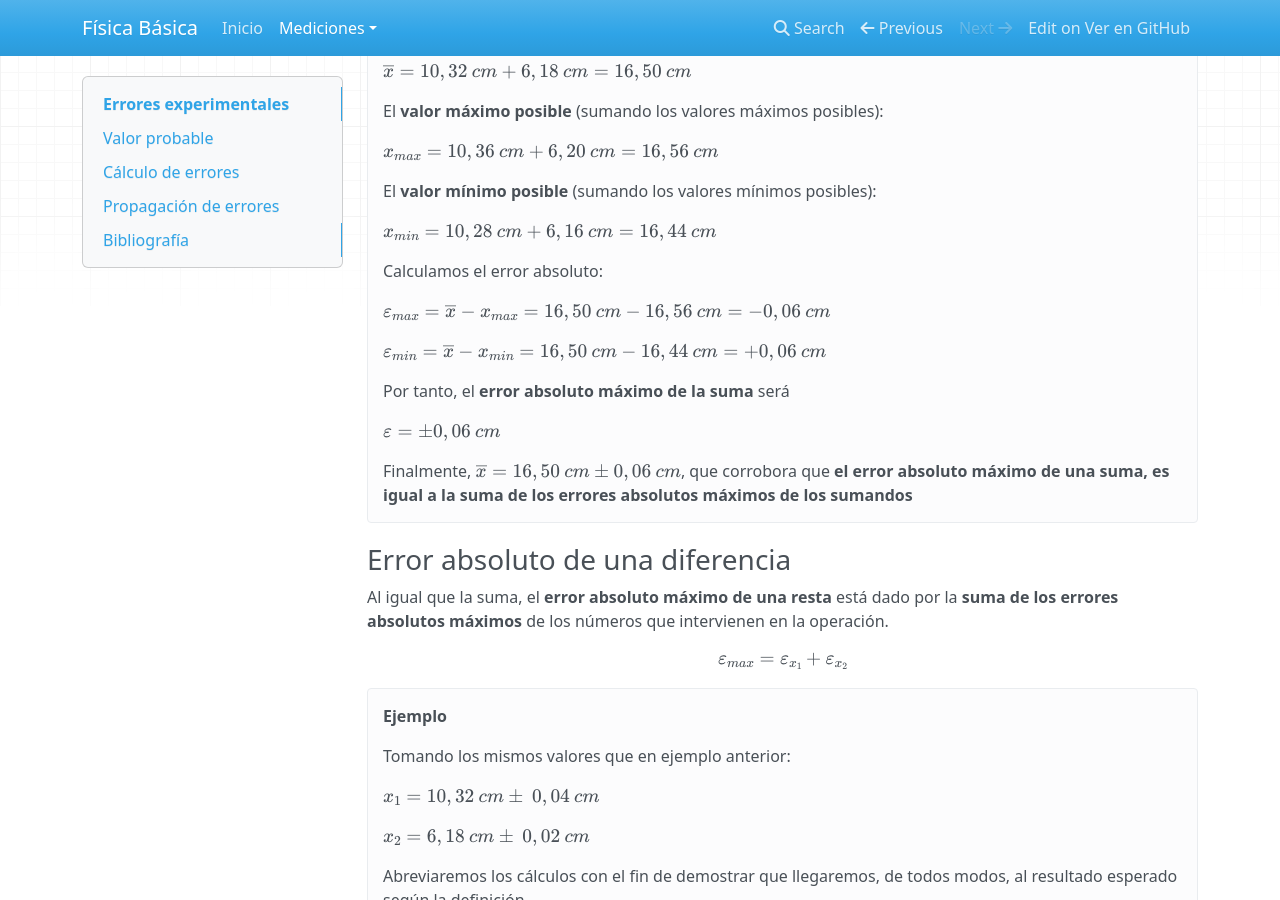
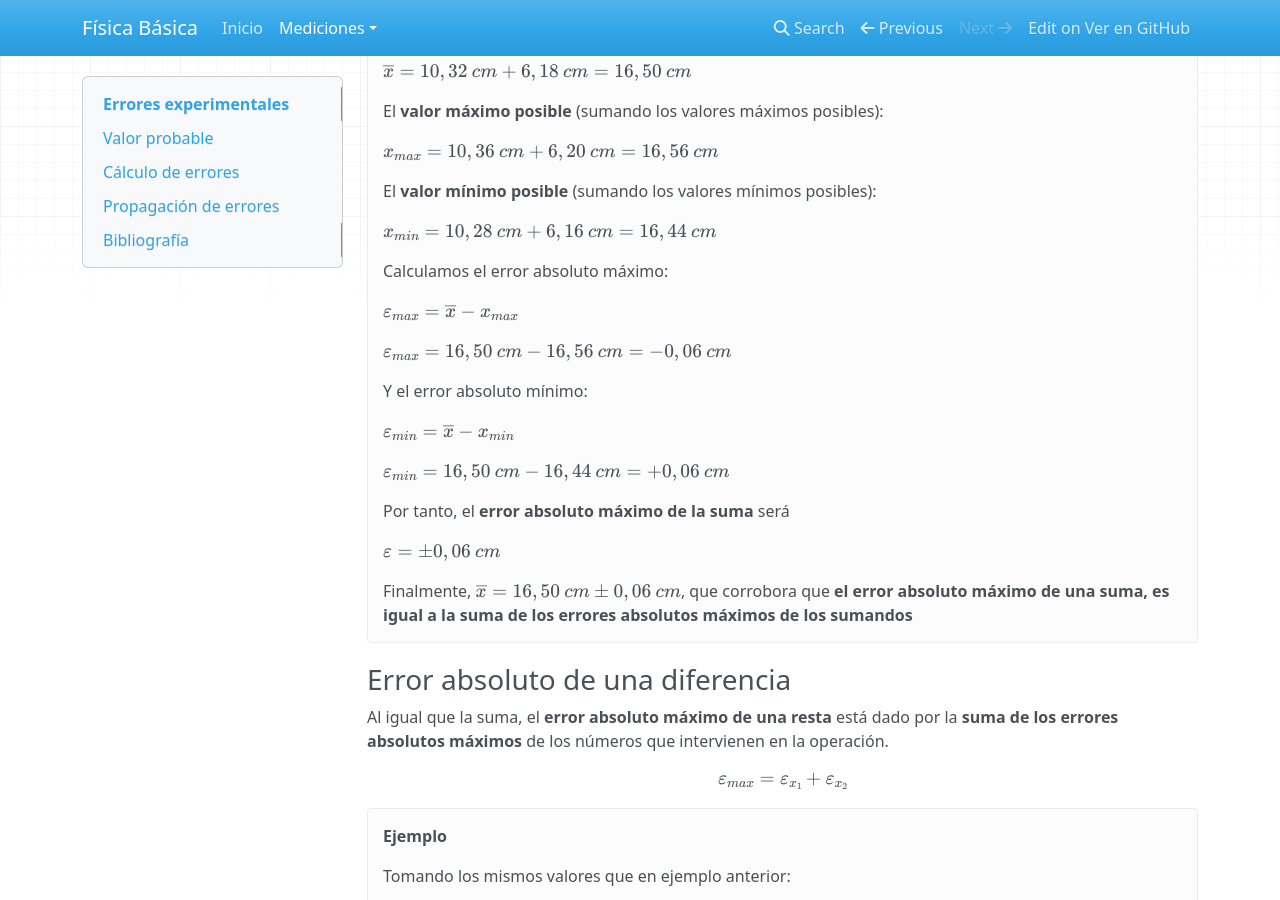
Before and after one commit to la9una/fisica, an MkDocs documentation site: the page built from docs/errores.md, in a window 1280 px wide and 900 px high, scrolled down 4365 px. Built offline with MkDocs 1.6.1, drawn with Linux system fonts in a browser that asks for light colours; nearby versions of some CDN libraries; formulas are drawn with MathJax 3; old or Windows-style settings are respelled for this version of MkDocs.

Commit message:
Revisando presentación de MathJax y maquetación web

```diff
--- a/docs/errores.md
+++ b/docs/errores.md
@@ -193,11 +193,20 @@ Para comprenderlo mejor, lo ilustraremos con un ejemplo.
 
 	$x_{min} = 10,28\:cm + 6,16\:cm = 16,44\:cm$
 
-	Calculamos el error absoluto:
+	Calculamos el error absoluto máximo:
 
-	$\varepsilon_{max} = \overline{x} - x_{max} = 16,50 \: cm - 16,56 \: cm = -0,06 \: cm$
+	$\varepsilon_{max} = \overline{x} - x_{max}$
 
-	$\varepsilon_{min} = \overline{x} - x_{min} = 16,50 \: cm - 16,44 \: cm = +0,06 \: cm$
+
+	$\varepsilon_{max} = 16,50 \: cm - 16,56 \: cm = -0,06 \: cm$
+
+
+	Y el error absoluto mínimo:
+
+	$\varepsilon_{min} = \overline{x} - x_{min}$
+
+
+	$\varepsilon_{min} = 16,50 \: cm - 16,44 \: cm = +0,06 \: cm$
 
 	Por tanto, el **error absoluto máximo de la suma** será
 
```
Also changed, not shown: site/errores/index.html, site/mkdocs/search_index.json.
